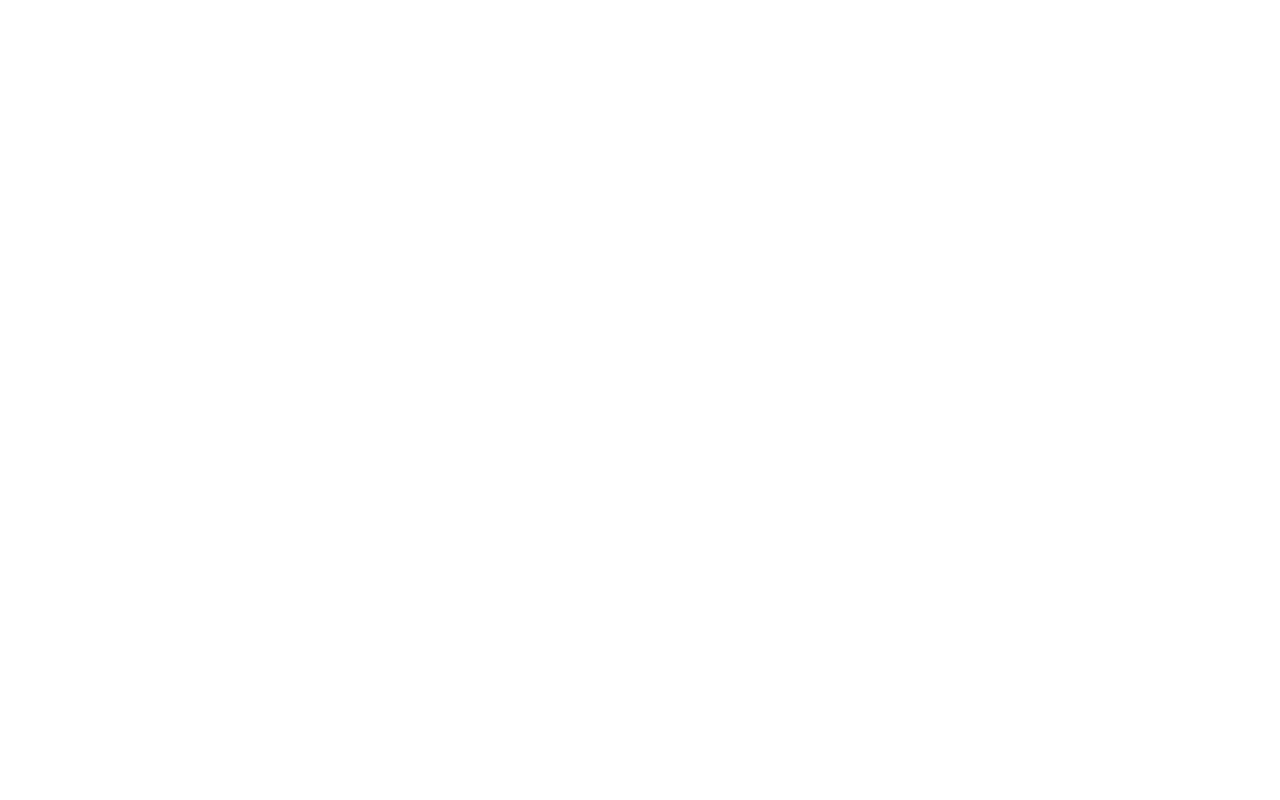
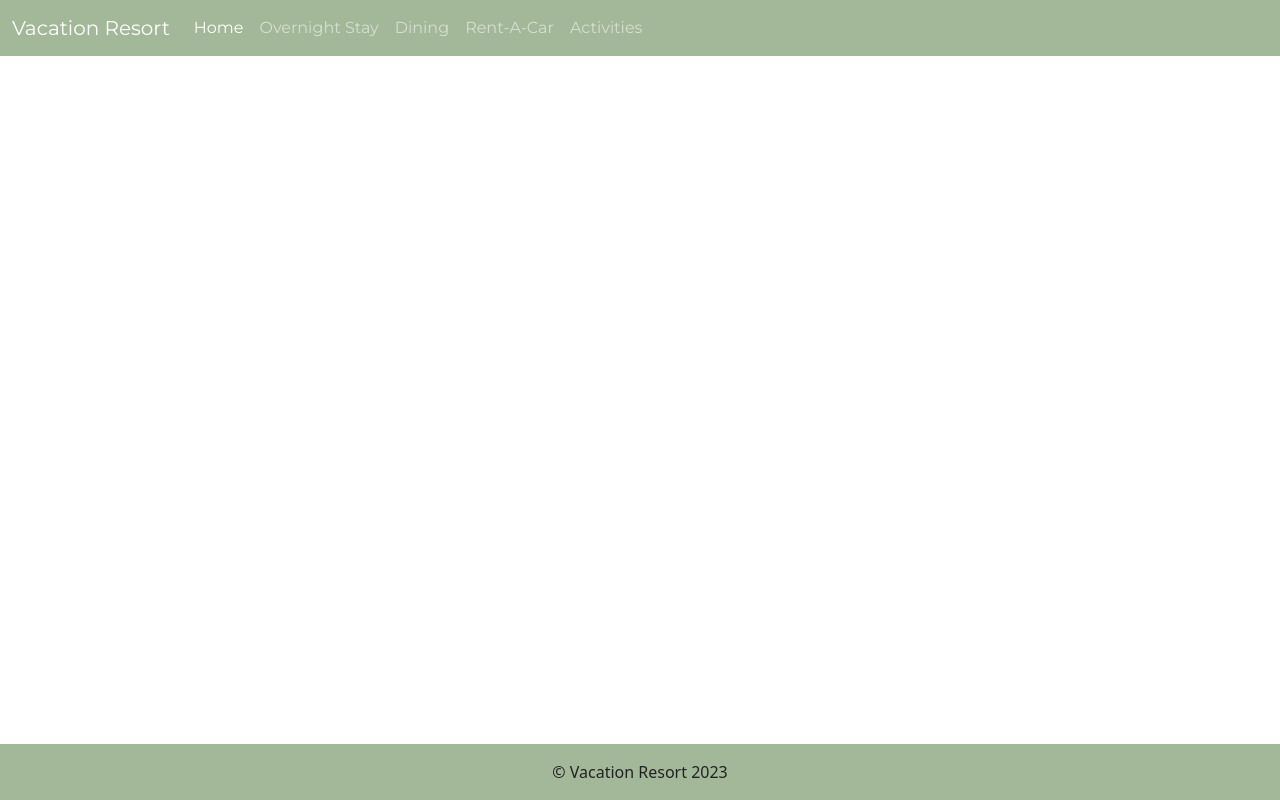
Before and after one commit to micah-k98/VacationResort, a plain HTML site: page index.html in a window 1280 px wide. Drawn offline with nearby package versions, Linux system fonts and the light colour scheme.

Commit message:
Added navbar and footer

```diff
--- a/css/style.css
+++ b/css/style.css
@@ -0,0 +1,13 @@
+.bg-primary {
+    background-color: #a3b899 !important;
+}
+
+
+
+/* FOOTER */
+.footer-container {
+    margin-top: auto;
+    position: absolute;
+    bottom: 0;
+    width: 100%;
+}
--- a/index.html
+++ b/index.html
@@ -10,7 +10,43 @@
         <link rel="stylesheet" href="css/style.css">
     </head>
     <body>
+        <nav class="navbar navbar-expand-lg bg-primary" data-bs-theme="dark">
+            <div class="container-fluid">
+            <a class="navbar-brand" href="#">Vacation Resort</a>
+            <button class="navbar-toggler" type="button" data-bs-toggle="collapse" data-bs-target="#navbarColor01" aria-controls="navbarColor01" aria-expanded="false" aria-label="Toggle navigation">
+                <span class="navbar-toggler-icon"></span>
+            </button>
+            <div class="collapse navbar-collapse" id="navbarColor01">
+                <ul class="navbar-nav me-auto">
+                    <li class="nav-item">
+                        <a class="nav-link active" href="#">Home
+                        <span class="visually-hidden">(current)</span>
+                        </a>
+                    </li>
+                    <li class="nav-item">
+                        <a class="nav-link" href="overnightStay.html">Overnight Stay</a>
+                    </li>
+                    <li class="nav-item">
+                        <a class="nav-link" href="dining.html">Dining</a>
+                    </li>
+                    <li class="nav-item">
+                        <a class="nav-link" href="rentalCar.html">Rent-A-Car</a>
+                    </li>
+                    <li class="nav-item">
+                        <a class="nav-link" href="activities.html">Activities</a>
+                    </li>
+                </ul>
+            </div>
+            </div>
+        </nav>
 
+
+
+        <footer class="footer-container">
+            <div class="container-fluid bg-primary p-3 text-center">
+                &copy; Vacation Resort 2023
+            </div>
+        </footer>
 
 
         <script src="https://cdn.jsdelivr.net/npm/bootstrap@5.3.2/dist/js/bootstrap.bundle.min.js" integrity="sha384-C6RzsynM9kWDrMNeT87bh95OGNyZPhcTNXj1NW7RuBCsyN/o0jlpcV8Qyq46cDfL" crossorigin="anonymous"></script>
```
Also changed, not shown: css/bootstrap-minty.css. Lines whose indentation alone changed are shown as unchanged.
